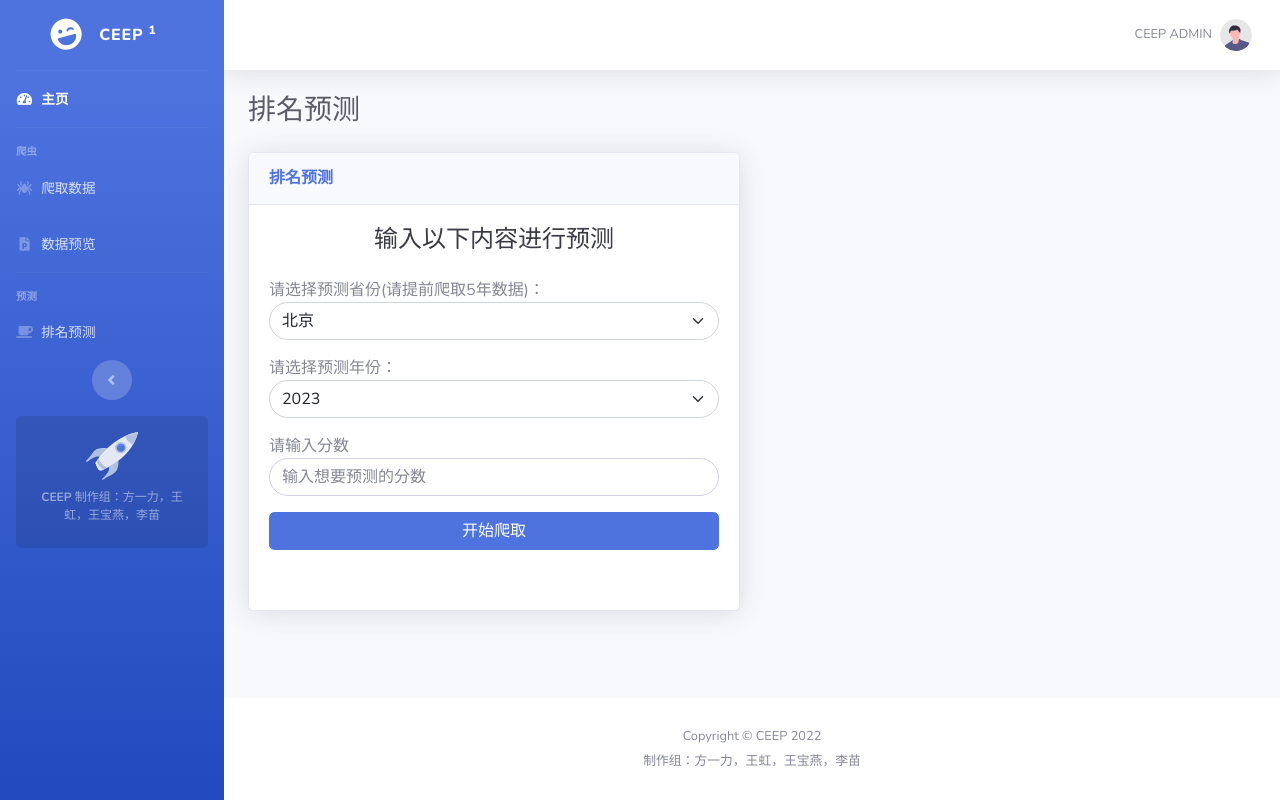
After one commit to NothAmor/CollegeEntranceExaminationPredict, a Django app: page /main/predict in a window 1280 px wide. The commit adds this page. Run offline with Django 4.2, Linux system fonts and the light colour scheme; some libraries are stand-ins or nearby versions.

Commit message:
添加了排名预测界面，只剩api了

```diff
--- a/api/urls.py
+++ b/api/urls.py
@@ -4,5 +4,5 @@ from . import views
 
 urlpatterns = [
     path('spider', views.spider, name='spider'),
-    path('preview', views.preview, name='preview'),
+    path('predict', views.predict, name='predict'),
 ]
--- a/api/views.py
+++ b/api/views.py
@@ -98,5 +98,5 @@ def spider(request):
             return HttpResponse("爬取成功")
 
 
-def preview(request):
+def predict(request):
     return HttpResponse("test")
--- a/backend/templates/common/common_siderbar.html
+++ b/backend/templates/common/common_siderbar.html
@@ -46,6 +46,18 @@
         <!-- Divider -->
         <hr class="sidebar-divider d-none d-md-block">
 
+        <!-- Heading -->
+        <div class="sidebar-heading">
+            预测
+        </div>
+
+        <!-- Nav Item - Charts -->
+        <li class="nav-item">
+            <a class="nav-link" href="/main/predict">
+                <i class="fas fa-fw fa-coffee"></i>
+                <span>排名预测</span></a>
+        </li>
+
         <!-- Sidebar Toggler (Sidebar) -->
         <div class="text-center d-none d-md-inline">
             <button class="rounded-circle border-0" id="sidebarToggle"></button>
--- /dev/null
+++ b/backend/templates/predict.html
@@ -0,0 +1,113 @@
+{% load static %}
+{% include './common/common_header.html' %}
+
+<body id="page-top">
+        {% include './common/common_siderbar.html' %}
+
+        <!-- Content Wrapper -->
+        <div id="content-wrapper" class="d-flex flex-column">
+
+            <!-- Main Content -->
+            <div id="content">
+
+                {% include './common/common_topbar.html' %}
+
+                <!-- Begin Page Content -->
+                <div class="container-fluid">
+
+                    <!-- Page Heading -->
+                    <div class="d-sm-flex align-items-center justify-content-between mb-4">
+                        <h1 class="h3 mb-0 text-gray-800">排名预测</h1>
+                    </div>
+
+                    <!-- Content Row -->
+                    <div class="row">
+
+                        <!-- Content Column -->
+                        <div class="col-lg-6 mb-4">
+                            <!-- Basic Card Example -->
+                            <div class="card shadow mb-4">
+                                <div class="card-header py-3">
+                                    <h6 class="m-0 font-weight-bold text-primary">排名预测</h6>
+                                </div>
+                                <div class="card-body">
+                                    <div class="text-center">
+                                        <h1 class="h4 text-gray-900 mb-4">输入以下内容进行预测</h1>
+                                    </div>
+                                    <form class="spider" method="POST" action="/api/predict">
+                                        {% csrf_token %}
+                                        <div class="form-group">
+                                            请选择预测省份(请提前爬取5年数据)：
+                                            <select class="form-select" name="province" id="province" style="border-radius: 20px;">
+                                                <option value="北京" selected>北京</option>
+                                                <option value="天津">天津</option>
+                                                <option value="河北">河北</option>
+                                                <option value="山西">山西</option>
+                                                <option value="内蒙古">内蒙古</option>
+                                                <option value="辽宁">辽宁</option>
+                                                <option value="吉林">吉林</option>
+                                                <option value="黑龙江">黑龙江</option>
+                                                <option value="上海">上海</option>
+                                                <option value="江苏">江苏</option>
+                                                <option value="浙江">浙江</option>
+                                                <option value="安徽">安徽</option>
+                                                <option value="福建">福建</option>
+                                                <option value="江西">江西</option>
+                                                <option value="山东">山东</option>
+                                                <option value="河南">河南</option>
+                                                <option value="湖北">湖北</option>
+                                                <option value="湖南">湖南</option>
+                                                <option value="广东">广东</option>
+                                                <option value="广西">广西</option>
+                                                <option value="海南">海南</option>
+                                                <option value="重庆">重庆</option>
+                                                <option value="四川">四川</option>
+                                                <option value="贵州">贵重</option>
+                                                <option value="云南">云南</option>
+                                                <option value="陕西">陕西</option>
+                                                <option value="甘肃">甘肃</option>
+                                                <option value="青海">青海</option>
+                                                <option value="宁夏">宁夏</option>
+                                                <option value="新疆">新疆</option>
+                                              </select>
+                                        </div>
+                                        <div class="form-group">
+                                            请选择预测年份：
+                                            <select class="form-select" name="year" id="year" style="border-radius: 20px;">
+                                                <option value="2023" selected>2023</option>
+                                              </select>
+                                        </div>
+                                        <div class="form-group">
+                                            请输入分数
+                                            <input type="text" class="form-control form-control-user"
+                                                id="grade" name="grade" placeholder="输入想要预测的分数"
+                                                style="border-radius: 20px;">
+                                        </div>
+                                        <input type="submit" class="btn btn-primary btn-user btn-block" style="margin-bottom: 40px;" value="开始爬取">
+                                    </form>
+                                </div>
+                            </div>
+                        </div>
+                    </div>
+
+                </div>
+                <!-- /.container-fluid -->
+
+            </div>
+            <!-- End of Main Content -->
+
+            {% include './common/common_footer.html' %}
+
+        </div>
+        <!-- End of Content Wrapper -->
+
+    </div>
+    <!-- End of Page Wrapper -->
+
+    <!-- Scroll to Top Button-->
+    <a class="scroll-to-top rounded" href="#page-top">
+        <i class="fas fa-angle-up"></i>
+    </a>
+</body>
+
+</html>
--- a/backend/urls.py
+++ b/backend/urls.py
@@ -6,5 +6,6 @@ urlpatterns = [
     path('', views.index, name='index'),
     path('spider', views.spider, name='spider'),
     path('preview', views.preview, name='preview'),
+    path('predict', views.predict, name='predict'),
     path('minimal', views.minimal, name='minimal'),
 ]
--- a/backend/views.py
+++ b/backend/views.py
@@ -29,5 +29,8 @@ def preview(request):
         print("GG")
         return render(request, "preview.html", locals())
 
+def predict(request):
+    return render(request, "predict.html")
+
 def minimal(request):
     return render(request, "minimal.html")
```
